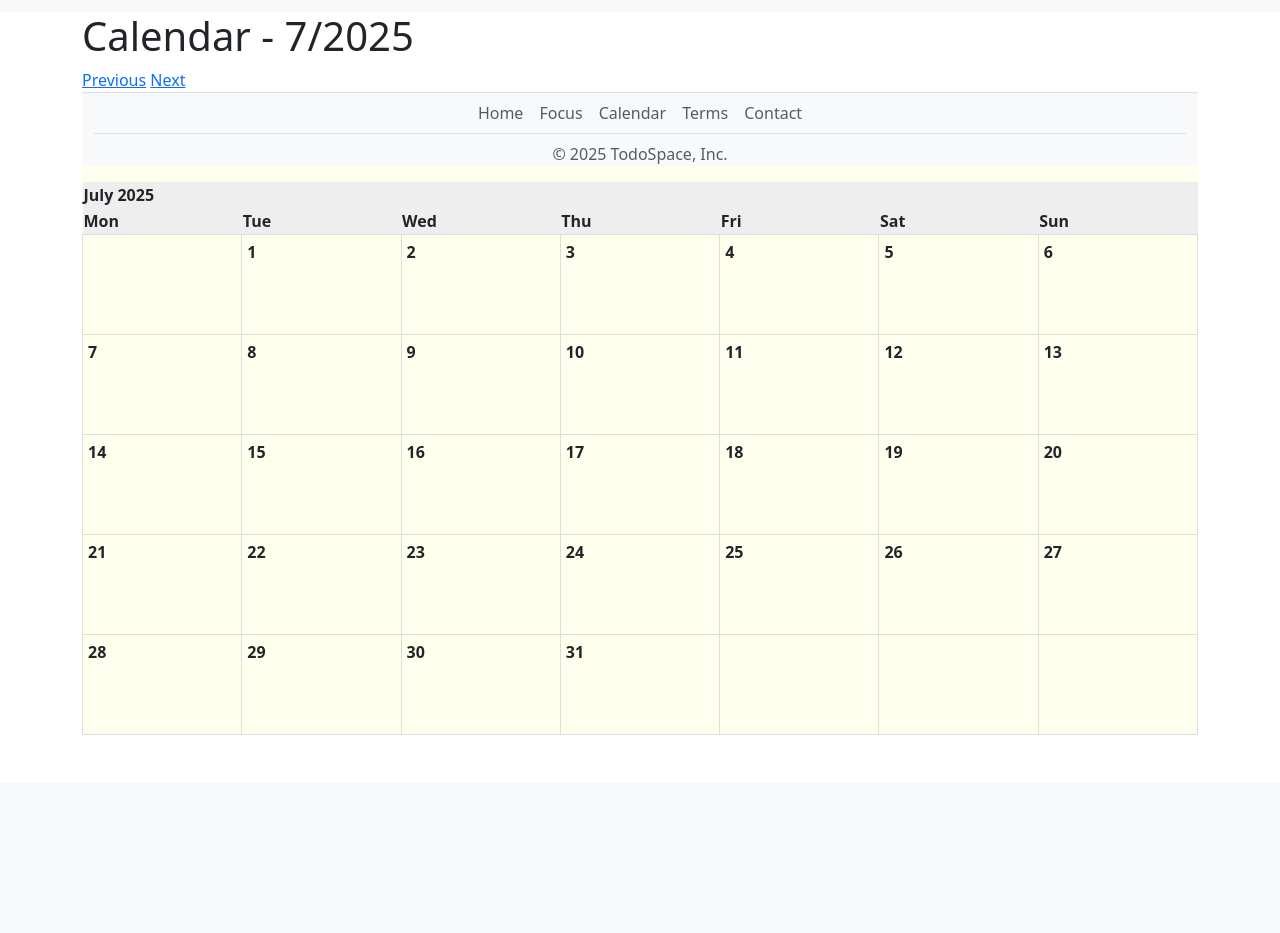
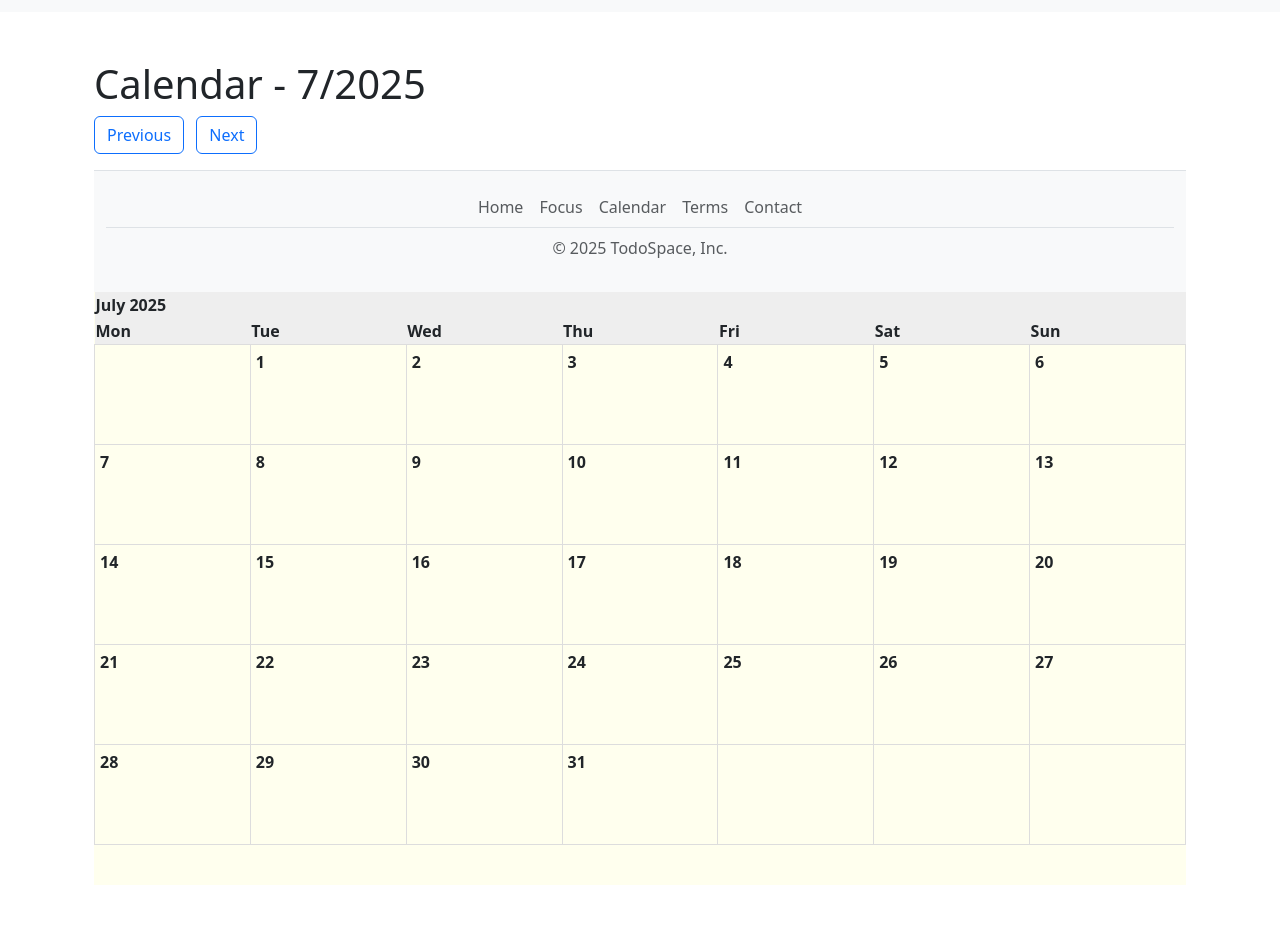
Before and after one commit to tomi3-11/Todo-Space, a Django app: page /calendar/ in a window 1280 px wide. Shown: the part 314-1247 px from the top of the page. Before the commit the page ends 1049 px from the top, so only its background shows below. Run offline with Django 5.2, Linux system fonts and the light colour scheme; data that the repository does not hold is empty.

Commit message:
requirements.txt added

```diff
--- a/requirements.txt
+++ b/requirements.txt
@@ -8,7 +8,7 @@ blinker==1.9.0
 certifi==2020.6.20
 chardet==4.0.0
 click==8.1.8
-cloud-init==24.4
+cloud-init==25.1.2
 colorama==0.4.4
 command-not-found==0.3
 configobj==5.0.6
--- a/static/css/calendar.css
+++ b/static/css/calendar.css
@@ -2,6 +2,7 @@
     width: 100%;
     border-collapse: collapse;
     table-layout: fixed;
+    margin-bottom: 40px;
 }
 
 .calendar th {
--- a/todoapp/templates/todoapp/base.html
+++ b/todoapp/templates/todoapp/base.html
@@ -57,18 +57,16 @@
         </div>
     </nav>
 
-    <div class="container">
-        <!-- Main Body Content -->
-        <main class="flex-grow-1 mb-5">
-            <div class="content">
-                {% block content %} {% endblock %}
-            </div>
-        </main>
+    <!-- Main Body Content -->
+    <main class="flex-grow-1 py-4">
+        <div class="container">
+            {% block content %}{% endblock %}
+        </div>
+    </main>
 
-    </div>
 
     <!-- Footer -->
-    <footer class="mt-auto bg-light border-top">
+    <footer class="bg-light border-top py-3">
         <div class="container">
             <ul class="nav justify-content-center border-bottom mb-2">
                 <li class="nav-item">
--- a/todoapp/templates/todoapp/calendar.html
+++ b/todoapp/templates/todoapp/calendar.html
@@ -1,20 +1,21 @@
 {% extends 'todoapp/base.html' %}
 {% load static %}
 
-{% block title %}Calendar - TodoSpace {% endblock %}
+{% block title %}Calendar - TodoSpace{% endblock %}
 
 {% block content %}
-<h1>Calendar - {{ month }}/{{ year }}</h1>
+<div class="container py-4">
+    <h1>Calendar - {{ month }}/{{ year }}</h1>
 
-<!-- Navigation -->
-<div>
-    <a href="?month={{ month|add:'-1'}}&year={{ year }}">Previous</a>
-    <a href="?month={{ month|add:'1'}}&year={{ year }}">Next</a>
+    <!-- Navigation -->
+    <div class="mb-3">
+        <a class="btn btn-outline-primary me-2" href="?month={{ month|add:'-1' }}&year={{ year }}">Previous</a>
+        <a class="btn btn-outline-primary" href="?month={{ month|add:'1' }}&year={{ year }}">Next</a>
+    </div>
 
-
+    <!-- Calendar Output -->
+    <div class="table-responsive" style="background: #ffe;">
+        {{ calendar|safe }}
+    </div>
 </div>
-<div style="background: #ffe;">
-    {{ calendar|safe }}
-</div>
-
 {% endblock %}
```
